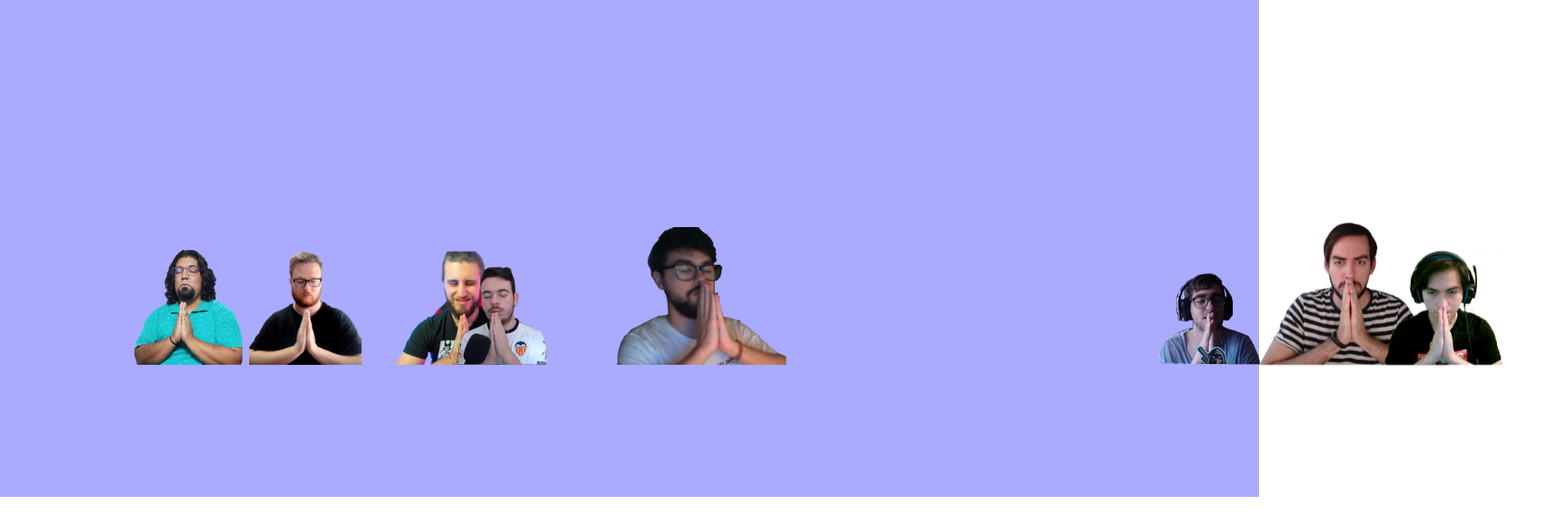
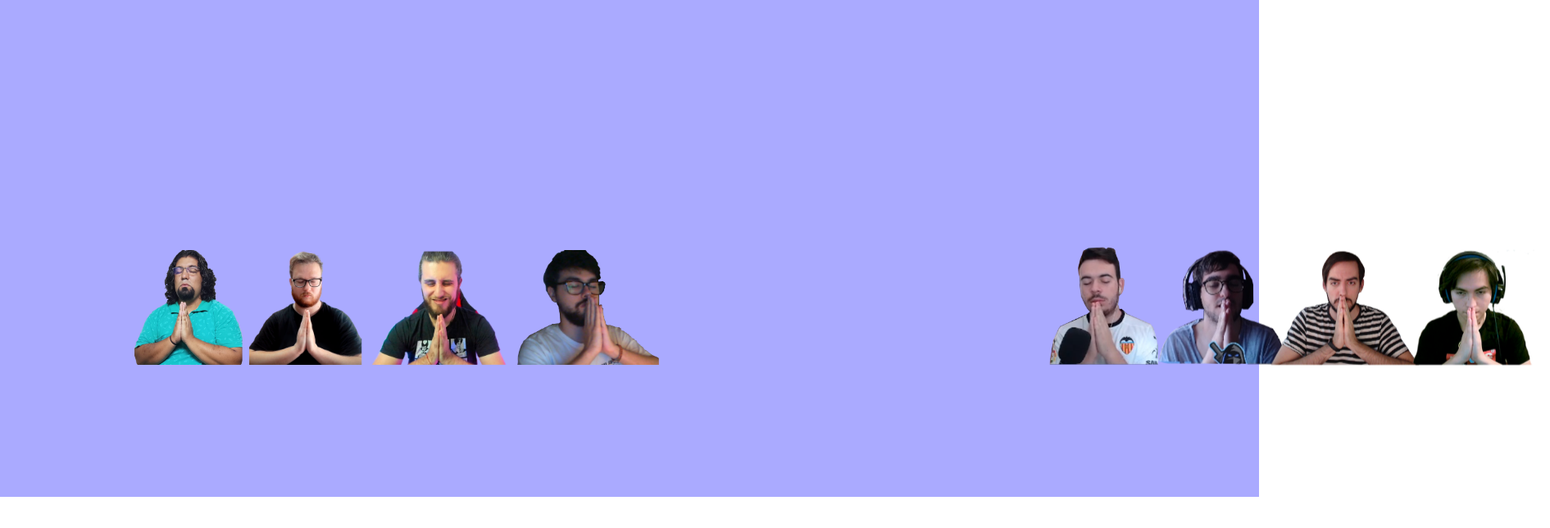
Before and after one commit to Alebrant/espacio, a Vue app: page /#/honorificazuha in a window 1280 px wide. Shown: the part 384-1028 px from the top of the page at 82% size, 1891 px wide, since content can reach past the window. Built offline with nearby package versions, Linux system fonts and the light colour scheme.

Commit message:
Honorifica guillem fix honorifica zuha

```diff
--- a/src/views/Honorifica.vue
+++ b/src/views/Honorifica.vue
@@ -146,6 +146,11 @@ export default {
           name: 'SebaxReloaded',
           time: 120
         },
+        guillem: {
+          logo: 'https://static-cdn.jtvnw.net/jtv_user_pictures/3bf77974-f927-46cf-9c4d-3d5c24427ed4-profile_image-70x70.png',
+          name: 'Guillem98',
+          time: 120
+        },
       },
     };
   },
--- a/src/views/HonorificaZuha.vue
+++ b/src/views/HonorificaZuha.vue
@@ -39,8 +39,11 @@
   height: 100px;
   line-height: 100px;
 }
+.prayge-2{
+  margin-left: -20px;
+}
 .prayge-3{
-  margin-left: -30px;
+  margin-left: 25px;
 }
 .prayge-4{
   height: 120px;
@@ -48,13 +51,16 @@
 }
 .prayge-5{
   margin-left: 10px;
+  height:125px;
 }
 .prayge-6{
-  margin-left: 5px;
-  height: 125px;
+  margin-left: 15px;
+}
+.prayge-7{
+  margin-left: 25px;
 }
 .prayge-zuha{
-  left: 800px;
+  left: 725px;
   height: 540px;
   transition: bottom 2s ease-in-out;
 }
@@ -92,8 +98,8 @@ export default {
         {visible: false, src:'SebaxPrayge.png'},
         {visible: false, src:'jackprayge.png'},
         {visible: false, src:'JoshhPrayge.png'},
+        {visible: false, src:'HolyPrayge.png'},
         {visible: false, src:'JPrayge.png'},
-        {visible: false, src:'HolyPrayge.png'},
         {visible: false, src:'slash_dorime1.png'},
         {visible: false, src:'VlaDOSprayge.png'},
         {visible: false, src:'Zirob_Dorime.png'}
@@ -118,7 +124,7 @@ export default {
     },
     style: function(){
       const self = this;
-      return self.prayges.map((prayge,i) => i<5 ? `left: ${i*100+300}px;` : `left: ${i*100 + 675}px;`);
+      return self.prayges.map((prayge,i) => i<4 ? `left: ${i*100+300}px;` : `left: ${i*100 + 675}px;`);
     }
   },
   methods: {
```
